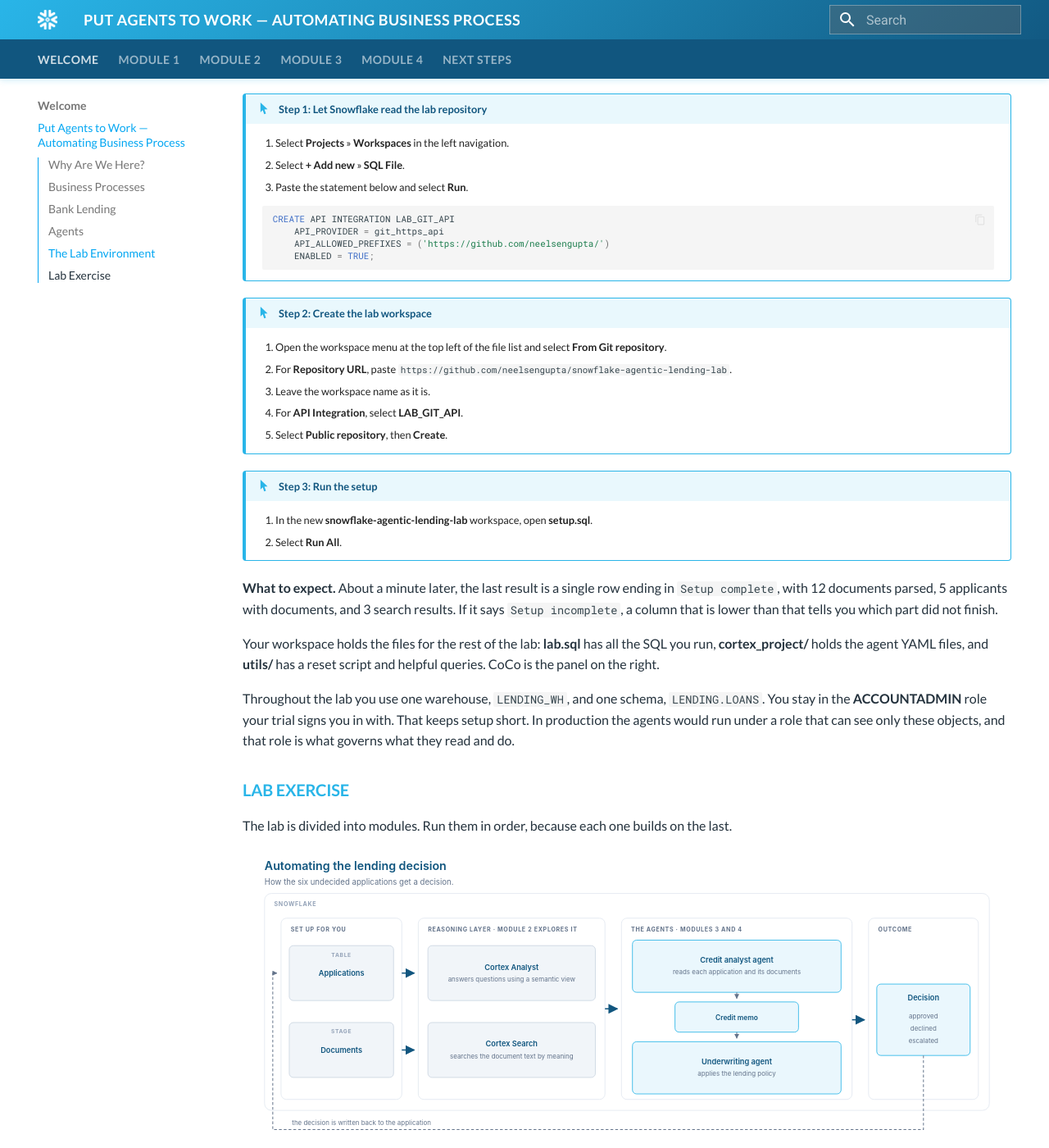
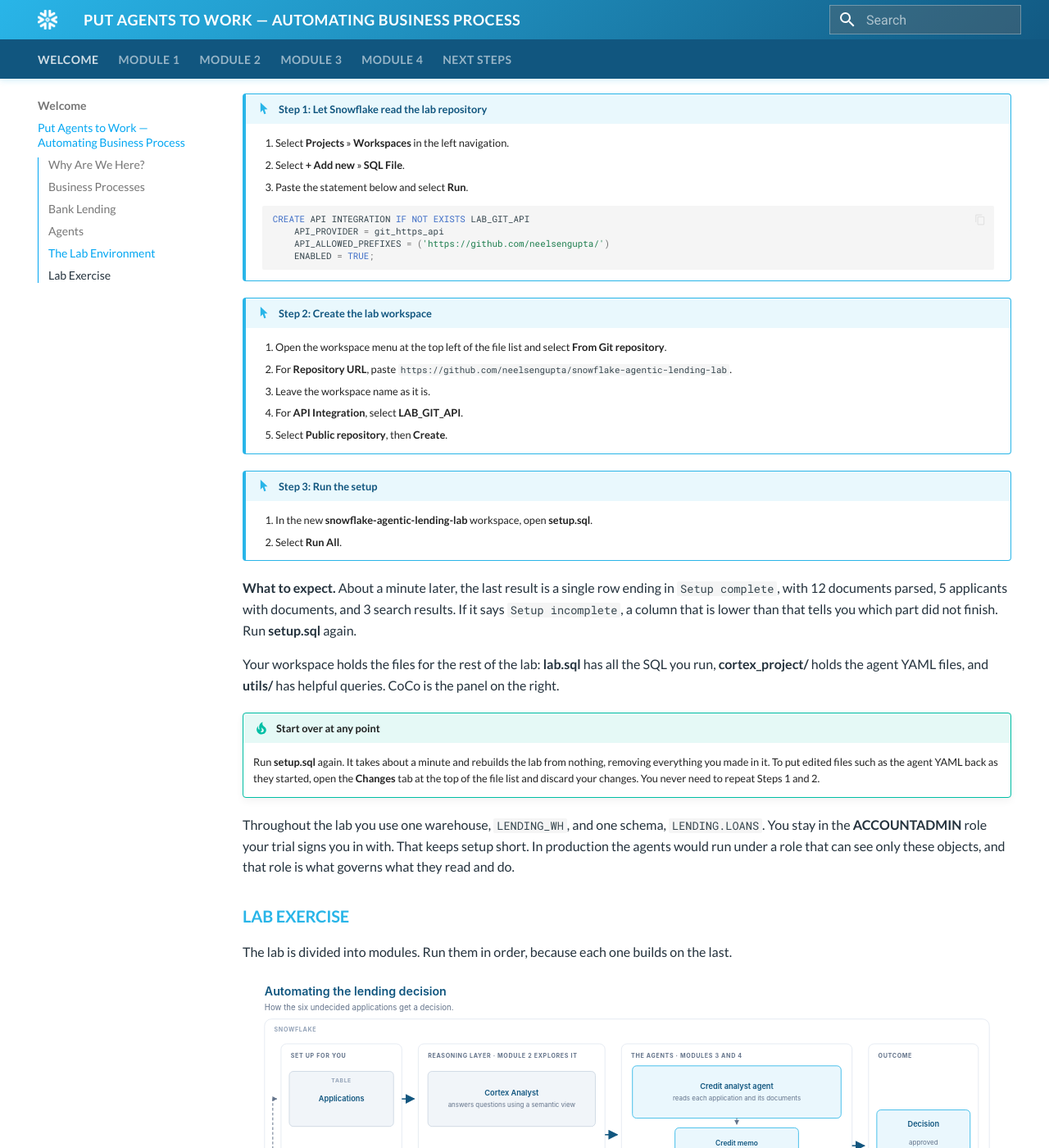
Before and after one commit to neelsengupta/snowflake-agentic-lending-lab, an MkDocs documentation site: the page built from docs/index.md, in a window 1280 px wide and 1400 px high, scrolled down 2926 px. Shown: the whole window at 82% size. Built offline with MkDocs 1.6.1 and Material for MkDocs 9.7.7, drawn with Linux system fonts in a browser that asks for light colours.

Commit message:
Guide: start over by running setup again

````diff
--- a/docs/index.md
+++ b/docs/index.md
@@ -71,7 +71,7 @@
     3. Paste the statement below and select **Run**.
 
     ```sql
-    CREATE API INTEGRATION LAB_GIT_API
+    CREATE API INTEGRATION IF NOT EXISTS LAB_GIT_API
         API_PROVIDER = git_https_api
         API_ALLOWED_PREFIXES = ('https://github.com/neelsengupta/')
         ENABLED = TRUE;
@@ -90,9 +90,13 @@
     1. In the new **snowflake-agentic-lending-lab** workspace, open **setup.sql**.
     2. Select **Run All**.
 
-**What to expect.** About a minute later, the last result is a single row ending in `Setup complete`, with 12 documents parsed, 5 applicants with documents, and 3 search results. If it says `Setup incomplete`, a column that is lower than that tells you which part did not finish.
+**What to expect.** About a minute later, the last result is a single row ending in `Setup complete`, with 12 documents parsed, 5 applicants with documents, and 3 search results. If it says `Setup incomplete`, a column that is lower than that tells you which part did not finish. Run **setup.sql** again.
 
-Your workspace holds the files for the rest of the lab: **lab.sql** has all the SQL you run, **cortex_project/** holds the agent YAML files, and **utils/** has a reset script and helpful queries. CoCo is the panel on the right.
+Your workspace holds the files for the rest of the lab: **lab.sql** has all the SQL you run, **cortex_project/** holds the agent YAML files, and **utils/** has helpful queries. CoCo is the panel on the right.
+
+!!! tip "Start over at any point"
+
+    Run **setup.sql** again. It takes about a minute and rebuilds the lab from nothing, removing everything you made in it. To put edited files such as the agent YAML back as they started, open the **Changes** tab at the top of the file list and discard your changes. You never need to repeat Steps 1 and 2.
 
 Throughout the lab you use one warehouse, `LENDING_WH`, and one schema, `LENDING.LOANS`. You stay in the **ACCOUNTADMIN** role your trial signs you in with. That keeps setup short. In production the agents would run under a role that can see only these objects, and that role is what governs what they read and do.
 
````
